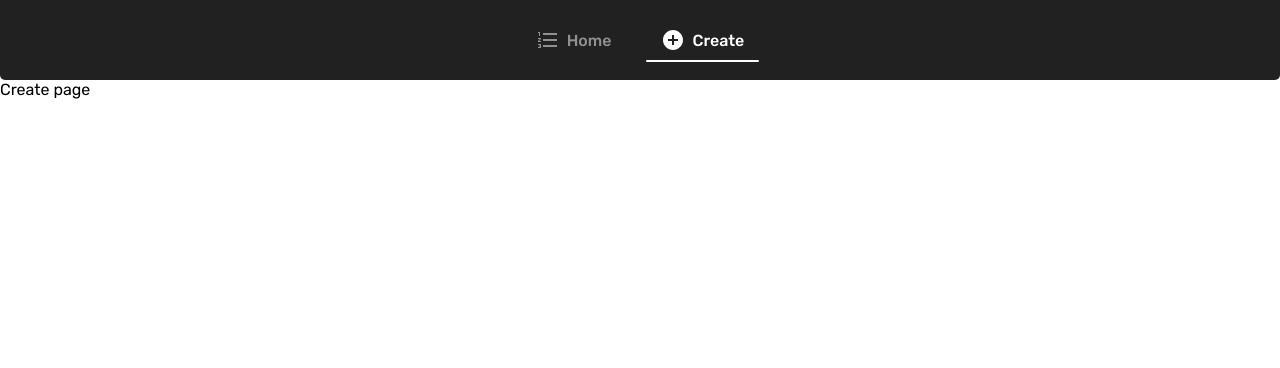
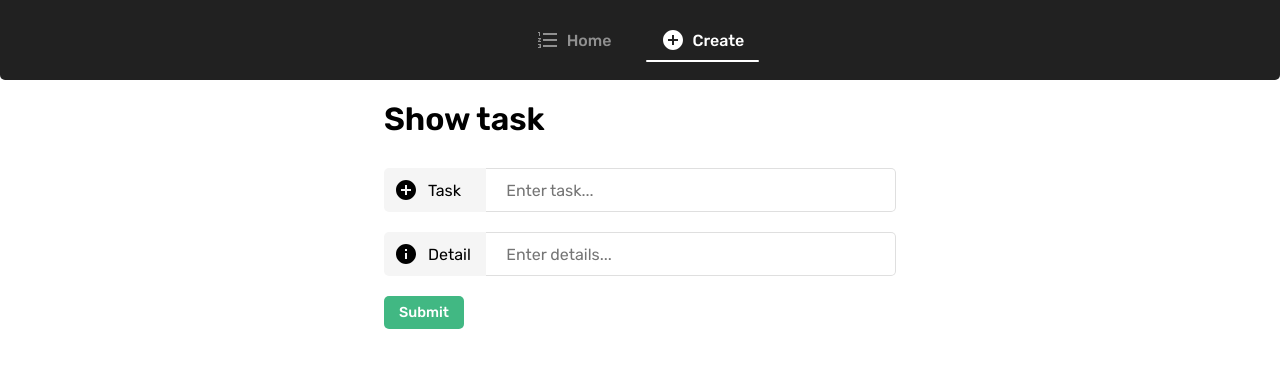
Before and after one commit to danyouknowme/todolist, a React (Create React App) app in the folder client/: page /create in a window 1280 px wide. Shown: the top 368 px of the page. Built offline with nearby package versions, Linux system fonts and the light colour scheme; the HTML template or start-up script is replaced by a standard one.

Commit message:
add create page

```diff
--- a/client/src/views/Create.tsx
+++ b/client/src/views/Create.tsx
@@ -1,9 +1,51 @@
-import React from 'react'
+import { AddCircle, Info } from '@material-ui/icons';
+import { useHistory } from 'react-router-dom';
+import { useState } from 'react';
+import axios from 'axios';
+import './show.scss';
+import './create.scss';
 
 const Create = () => {
+    let history = useHistory();
+    const [title, setTitle] = useState<string>("");
+    const [description, setDescription] = useState<string>("");
+
+    const createTask = () => {
+        axios.post('http://localhost:3000/api/lists', {
+            title,
+            description
+        })
+        .then((response) => {
+            console.log(response)
+            history.push('/');
+        })
+        .catch((error) => console.log(error));
+    }
+
     return (
-        <div>
-            Create page
+        <div className="show">
+            <div className="wrapper">
+                <h1>Show task</h1>
+                <div>
+                    <div className="task">
+                        <AddCircle />
+                        <span>Task</span>
+                    </div>
+                    <div className="content">
+                        <input type="text" placeholder="Enter task..." onChange={(e) => setTitle(e.target.value)}/>
+                    </div>
+                </div>
+                <div>
+                    <div className="task">
+                        <Info />
+                        <span>Detail</span>
+                    </div>
+                    <div className="content">
+                        <input type="text" placeholder="Enter details..." onChange={(e) => setDescription(e.target.value)}/>
+                    </div>
+                </div>
+                <button onClick={createTask}>Submit</button>
+            </div>
         </div>
     )
 }
--- /dev/null
+++ b/client/src/views/create.scss
@@ -0,0 +1,39 @@
+.show {
+    .wrapper {
+        div {
+            .content {
+                flex: 8;
+                border: 1px solid rgb(223, 223, 223);
+                border-left: none;
+                border-radius: 0 5px 5px 0;
+                display: flex;
+                align-items: center;
+
+                input {
+                    width: 100%;
+                    height: 100%;
+                    border-width:0px;
+                    border:none;
+                    padding: 0 20px;
+                    font-size: 1rem;
+
+                    &:focus {
+                        outline: none;
+                    }
+                }
+            }
+        }
+
+        button {
+            padding: 8px 15px;
+            font-size: 0.9rem;
+            font-weight: 500;
+            color: white;
+            background-color: #41B883;
+            border: none;
+            border-radius: 5px;
+            margin-top: 10px;
+            cursor: pointer;
+        }
+    }
+}
```
